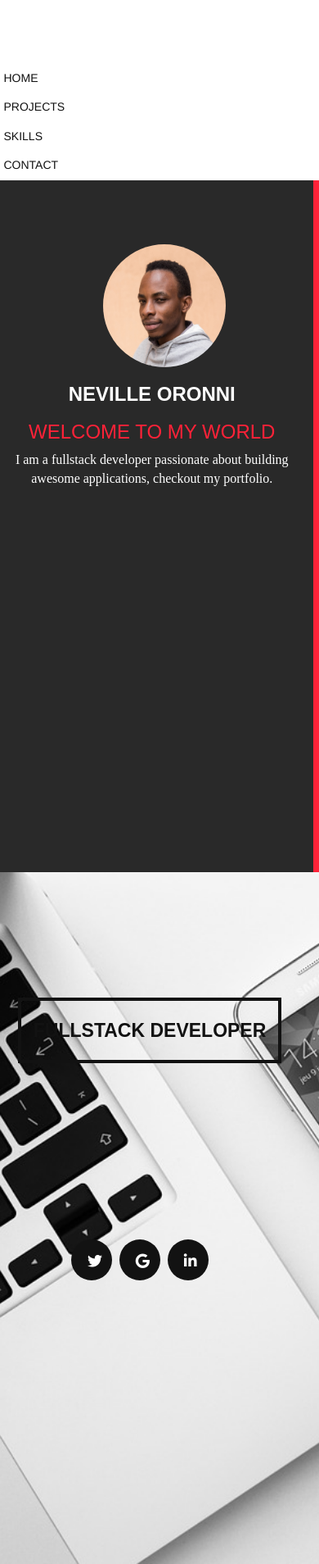
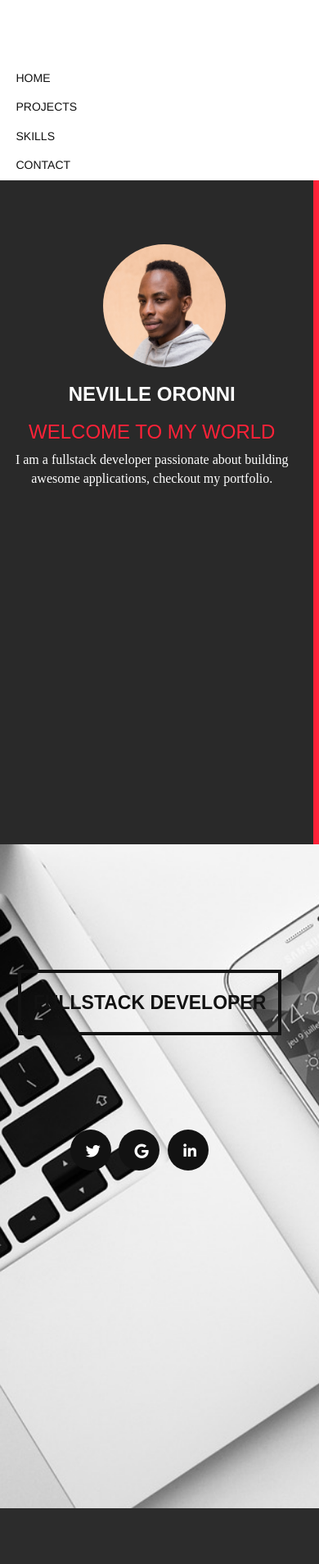
Before and after one commit to nevooronni/dev_porfolio, a PHP site: page /home.html in a window 390 px wide. Shown: the whole page at 82% size. After the commit the page ends 1840 px from the top, so only its background shows below. Run offline with PHP 8.4, Linux system fonts and the light colour scheme; some libraries are stand-ins or nearby versions.

Commit message:
fixed homepages responsivity

```diff
--- a/css/style.css
+++ b/css/style.css
@@ -24,7 +24,7 @@
 #description {
   padding-top: 20%;
   background-color: #292929;
-  height: 100vh;
+  height: 810px;
   font-family: 'Montserrat', sans-serif;
   border-right-style: solid;
   border-right-color: #ff2238;
@@ -126,7 +126,7 @@
   background-image: url("../img/phonennew.jpg");
   background-repeat: none;
   background-size: cover;
-  height: 100vh;
+  height: 810px;
 }
 
 #fullstack {
@@ -143,6 +143,7 @@
   font-weight: bold;
   display: none;
   margin-left: -25px;
+  margin-right: 0px;
 }
 
 #fullstack2 {
@@ -226,7 +227,9 @@
 }
 
 #socialheight {
-  height: 100px;
+  height: ;
+  margin-top: 35%;
+  padding-left: 10%;
 }
 
 #main {
@@ -247,6 +250,10 @@
   border-radius: 50%;
   height: 150px;
   width: 150px;
+}
+
+.social {
+  padding-right: 4%;
 }
 
 .down {
@@ -504,8 +511,8 @@ a:hover {
   border-radius: ;
   display: inline-block;
   font-size: 18px;
-  padding-top: 6%;
-  padding-left: 8%;
+  padding-top: 5%;
+  padding-left: 6.5%;
   margin-left: 2%;
   border-radius: 50%;
 }
@@ -637,18 +644,3 @@ a:hover {
 .downer {
   margin-bottom: 5%;
 }
-
-@media only screen and (max-width: 320px) {
-    #profpic {
-      margin-left: ;
-    }
-    .black {
-      margin-left: 50%;
-    }
-}
-
-@media only screen and (max-width: 768px) {
-  #sidebar {
-    display: block;
-  }
-}
--- a/home.html
+++ b/home.html
@@ -43,23 +43,31 @@
           </div>
         </div>
         <div class="row">
-          <a href="home.html" class="black"><h5 class="black">HOME</h5></a>
+          <div class="col-md-12">
+            <a href="home.html" class="black"><h5 class="black">HOME</h5></a>
+          </div>
         </div>
         <div class="row">
-          <a href="portfolio.html" class="black"><h5 class="black">PROJECTS</h5></a>
+          <div class="col-md-12">
+            <a href="portfolio.html" class="black"><h5 class="black">PROJECTS</h5></a>
+          </div>
         </div>
         <div class="row">
-          <a href="skills.html" class="black"><h5 class="black">SKILLS</h5></a>
+          <div class="col-md-12">
+            <a href="skills.html" class="black"><h5 class="black">SKILLS</h5></a>
+          </div>
         </div>
         <div class="row">
-          <a href="contact.html" class="black"><h5 class="black">CONTACT</h5></a>
+          <div class="col-md-12">
+            <a href="contact.html" class="black"><h5 class="black">CONTACT</h5></a>
+          </div>
         </div>
       </div>
       <div class="col-md-4 col-sm-12" id="description">
         <div class="row">
           <div id="myCarousel" class="carousel slide" data-ride="carousel">
 
-            <!-- Wrapper for slides -->
+            <!--Wrapper for slides-->
             <div class="carousel-inner">
               <div class="item active" id="items1">
                 <img src="img/Neville.jpeg" alt="profile image" id="profpic">
@@ -92,7 +100,7 @@
           </div>
         </div>
         <div class="row" id="socialheight">
-          <div class="socialmedia">
+          <div class="col-md-6 col-sm-12 col-xs-12">
             <span class="social" id="social1"><a href=""><i class="fa fa-twitter"></i></a></span>
             <span class="social" id="social2"><a href=""><i class="fa fa-google"></i></a></span>
             <span class="social" id="social3"><a href=""><i class="fa fa-linkedin"></i></a></span>
@@ -101,7 +109,7 @@
       </div>
     </div>
   </div>
-    <!--custom javasctript file-->
+  <!--custom javasctript file-->
   <script type="text/javascript" src="js/script.js"></script>
   </body>
 </html>
```
